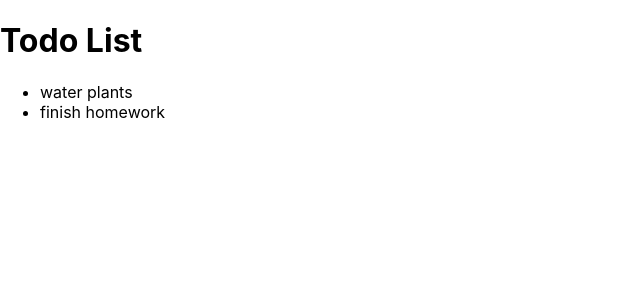
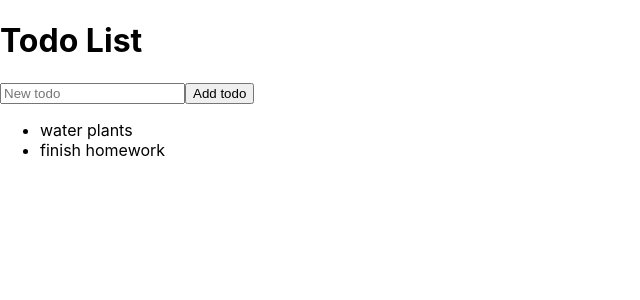
Before and after one commit to csasl/react-todo, a React (Create React App) app in the folder todolist/: page / in a window 1280 px wide. Shown: the top 300 px of the page, without its empty margins (0-640 px from the left). Built offline with nearby package versions, Linux system fonts and the light colour scheme.

Commit message:
add input box for new todo

```diff
--- a/todolist/src/NewTodoForm.js
+++ b/todolist/src/NewTodoForm.js
@@ -1,7 +1,28 @@
 import React, { Component } from 'react';
 
 class NewTodoForm extends Component{
+    constructor(props){
+        super(props);
+        this.state = {
+            task: ""
+        }
+        this.handleChange = this.handleChange.bind(this);
+    }
 
+    handleChange(){
+
+    }
+
+    render(){
+        return(
+            <div>
+                <form>
+                    <input type="text" placeholder="New todo" name="task" id="task" value={this.state.task} onChange={this.handleChange}/>
+                    <button>Add todo</button>
+                </form>
+            </div>
+        );
+    }
 }
 
 export default NewTodoForm;
--- a/todolist/src/TodoList.js
+++ b/todolist/src/TodoList.js
@@ -1,5 +1,6 @@
 import React, { Component } from 'react';
 import TodoItem from './TodoItem';
+import NewTodoForm from './NewTodoForm';
 
 class TodoList extends Component{
     constructor(props){
@@ -17,6 +18,7 @@ class TodoList extends Component{
         return(
             <div>
                 <h1>Todo List</h1>
+                <NewTodoForm/>
                 <ul>
                     {todos}
                  </ul>
```
